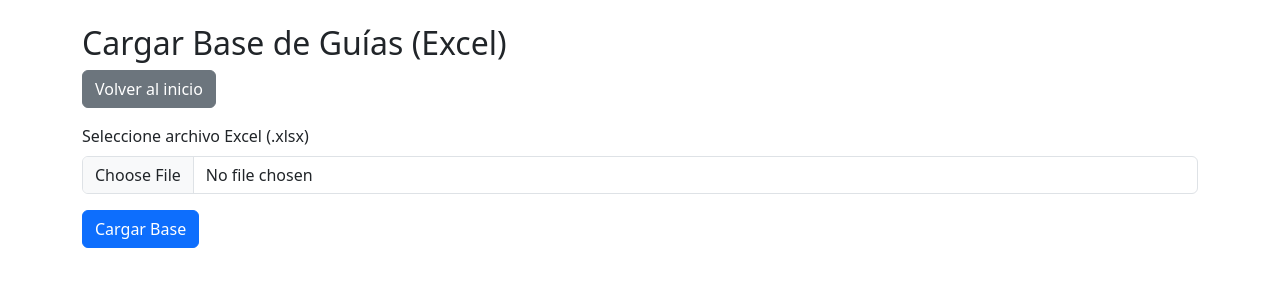
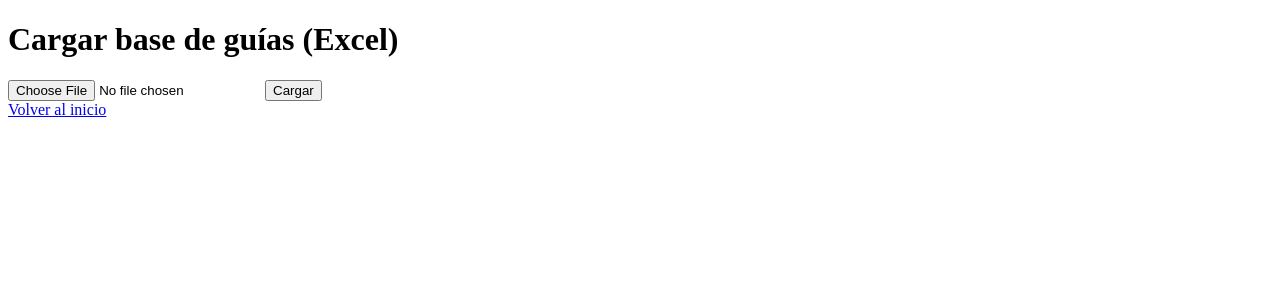
Before and after one commit to luisrobles062/mensajeria-app, a Flask app: page /cargar_base in a window 1280 px wide. Shown: the top 300 px of the page. Run offline with Flask 3, Linux system fonts and the light colour scheme; some libraries are stand-ins or nearby versions.

Commit message:
Update cargar_base.html

```diff
--- a/templates/cargar_base.html
+++ b/templates/cargar_base.html
@@ -2,29 +2,27 @@
 <html lang="es">
 <head>
     <meta charset="UTF-8" />
-    <title>Cargar Base de Guías</title>
-    <link rel="stylesheet" href="https://cdn.jsdelivr.net/npm/bootstrap@5.3.0/dist/css/bootstrap.min.css" />
+    <title>Cargar base de guías</title>
 </head>
 <body>
-<div class="container mt-4">
-    <h2>Cargar Base de Guías (Excel)</h2>
-    <a href="{{ url_for('index') }}" class="btn btn-secondary mb-3">Volver al inicio</a>
+    <h1>Cargar base de guías (Excel)</h1>
+    <form method="POST" enctype="multipart/form-data">
+        <input type="file" name="archivo_excel" accept=".xls,.xlsx" required />
+        <button type="submit">Cargar</button>
+    </form>
 
     {% with messages = get_flashed_messages(with_categories=true) %}
       {% if messages %}
-        {% for category, message in messages %}
-          <div class="alert alert-{{category}}">{{ message|safe }}</div>
-        {% endfor %}
+        <ul>
+          {% for category, message in messages %}
+            <li style="color: {% if category == 'error' %}red{% elif category == 'success' %}green{% else %}black{% endif %};">
+                {{ message }}
+            </li>
+          {% endfor %}
+        </ul>
       {% endif %}
     {% endwith %}
 
-    <form method="post" enctype="multipart/form-data">
-        <div class="mb-3">
-            <label for="archivo_excel" class="form-label">Seleccione archivo Excel (.xlsx)</label>
-            <input type="file" class="form-control" id="archivo_excel" name="archivo_excel" accept=".xlsx" required>
-        </div>
-        <button type="submit" class="btn btn-primary">Cargar Base</button>
-    </form>
-</div>
+    <a href="{{ url_for('index') }}">Volver al inicio</a>
 </body>
 </html>
```
